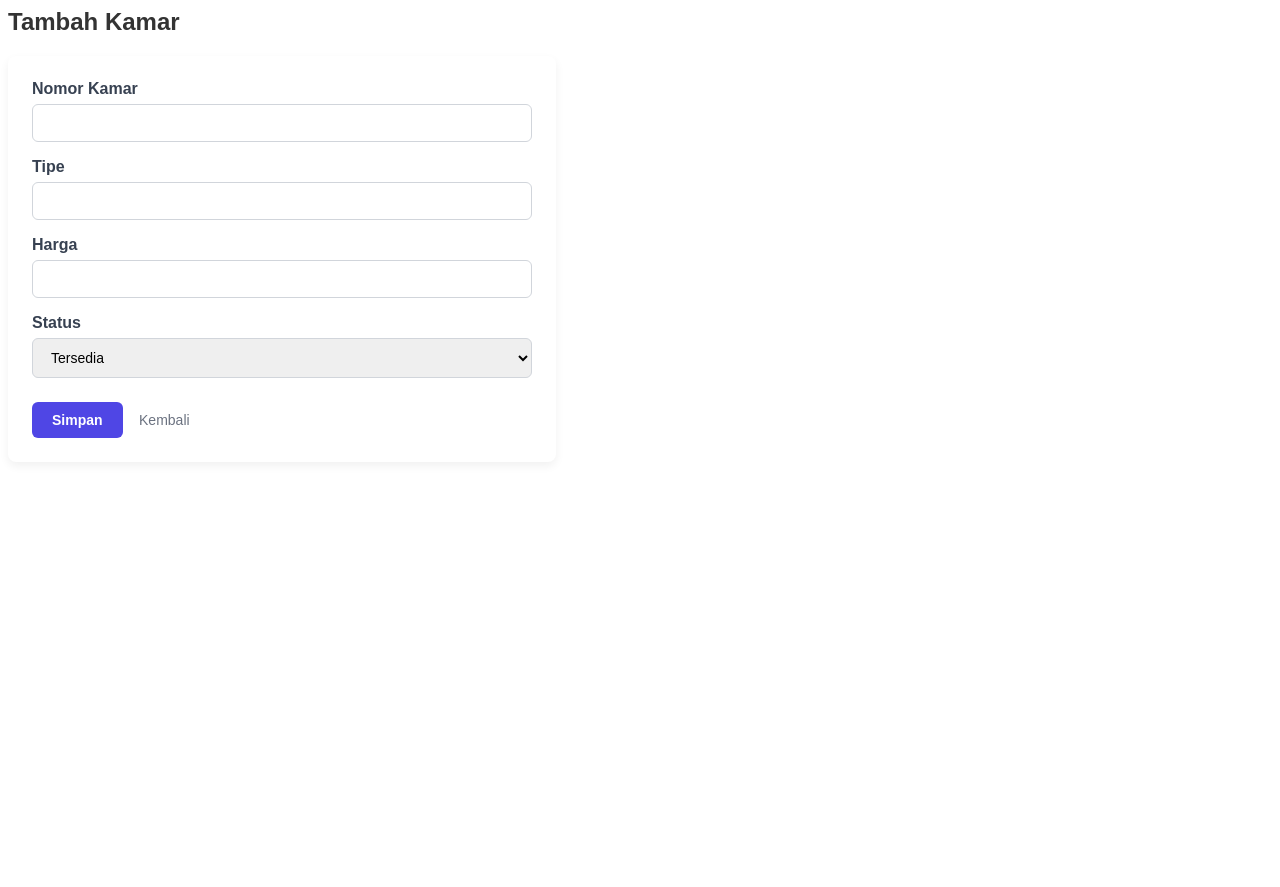
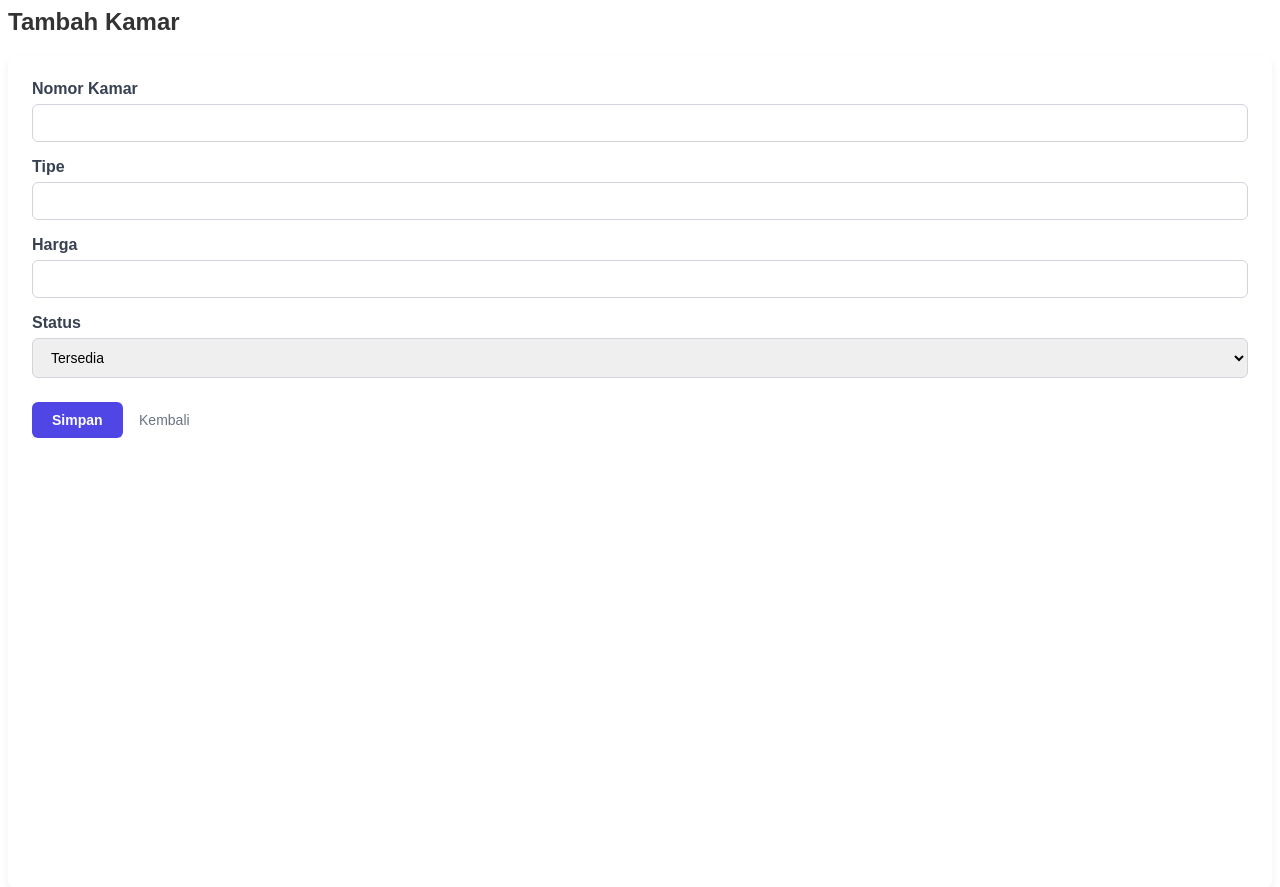
Before and after one commit to hkxproduction/kost, a CodeIgniter app: page /kost/kamar/tambah in a window 1280 px wide. Shown: the top 887 px of the page. Before the commit the page ends 438 px from the top, so only its background shows below. Run offline with CodeIgniter, Linux system fonts and the light colour scheme.

Commit message:
UI BAru 2

```diff
--- a/application/views/kamar/tambah.php
+++ b/application/views/kamar/tambah.php
@@ -2,7 +2,7 @@
   <?= isset($kamar) ? 'Edit Kamar' : 'Tambah Kamar' ?>
 </h2>
 
-<form method="post" action="" style="max-width: 500px; font-family: Arial, sans-serif; background: #fff; padding: 24px; border-radius: 8px; box-shadow: 0 4px 10px rgba(0,0,0,0.06);">
+<form method="post" action="" style="max-width: 100%; height: 100%; font-family: Arial, sans-serif; background: #fff; padding: 24px; border-radius: 8px; box-shadow: 0 4px 10px rgba(0,0,0,0.06);">
   <div style="margin-bottom: 16px;">
     <label style="display: block; margin-bottom: 6px; color: #374151; font-weight: 600;">Nomor Kamar</label>
     <input type="text" name="nomor_kamar" value="<?= isset($kamar) ? $kamar->nomor_kamar : '' ?>" required style="width: 100%; padding: 10px 14px; border: 1px solid #D1D5DB; border-radius: 6px; font-size: 14px;"/>
```
